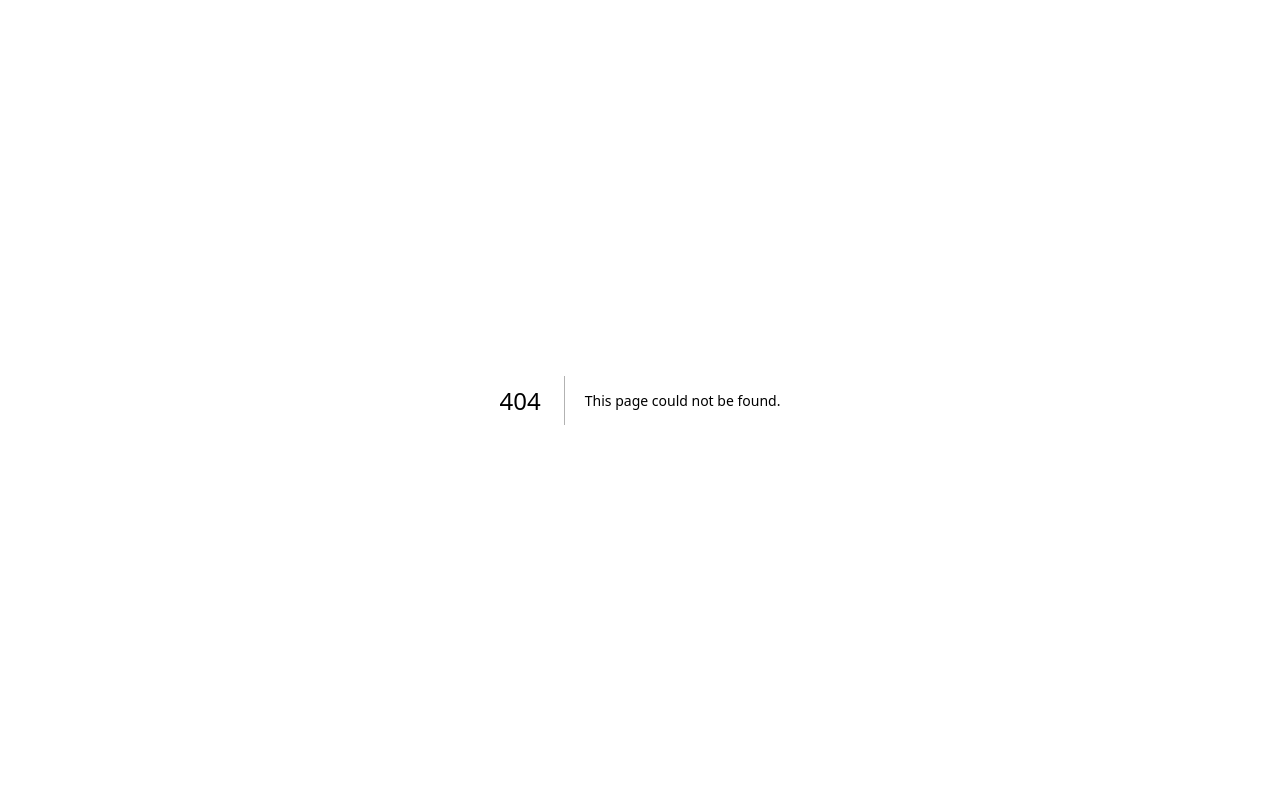
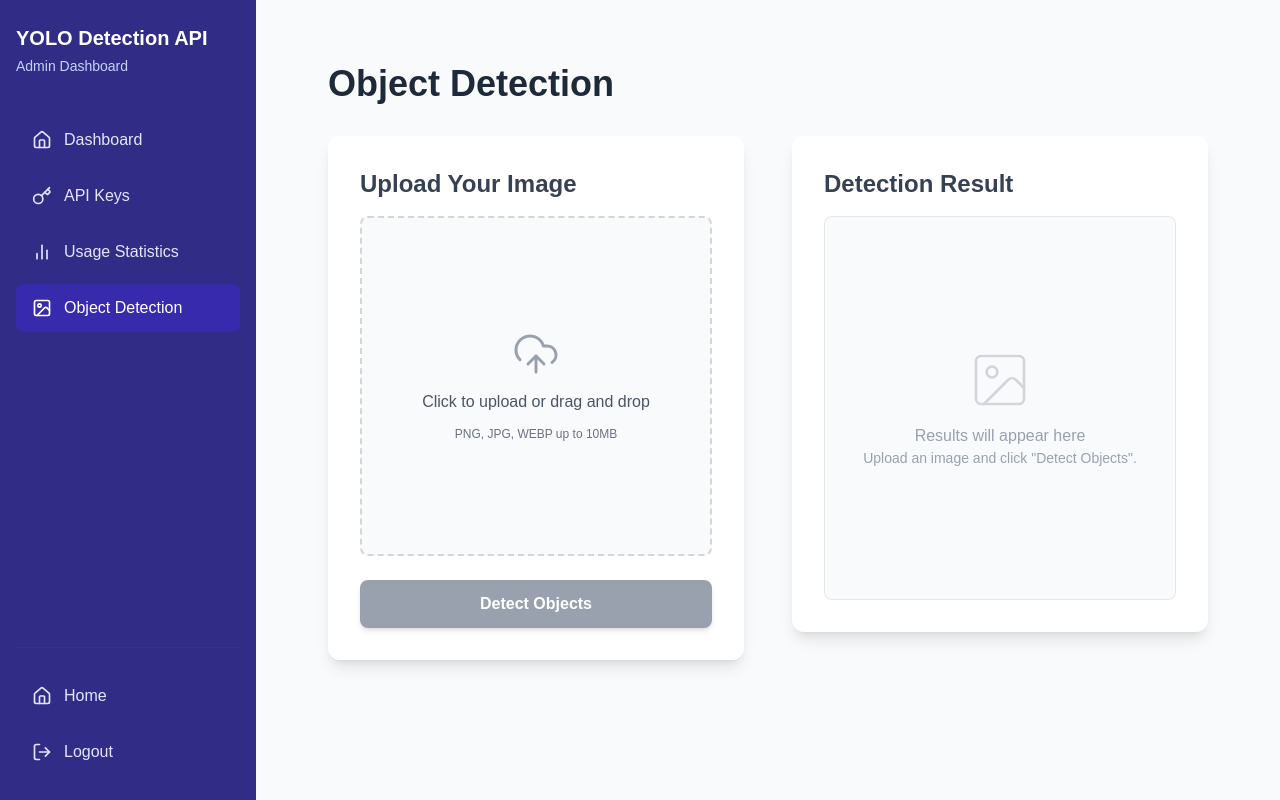
Before and after one commit to viniciusbregoli/remote-inference-webapp, a Next.js app: page /dashboard/detect in a window 1280 px wide. Before the commit this address had no page. Built offline with nearby package versions, Linux system fonts and the light colour scheme; sample sign-in values are in the browser's storage.

Commit message:
Enhance Dashboard layout with improved loading states and authentication checks. Update navigation links for better routing consistency.

```diff
--- /dev/null
+++ b/app/dashboard/detect/page.tsx
@@ -0,0 +1,100 @@
+"use client";
+
+import { FormEvent, useEffect } from "react";
+import { useRouter } from "next/navigation";
+import Link from "next/link";
+import ImageUpload from "../../../components/image-detection/ImageUpload"; // Adjusted path
+import ResultsDisplay from "../../../components/image-detection/ResultsDisplay"; // Adjusted path
+import Button from "../../../components/ui/Button"; // Adjusted path
+import ErrorMessage from "../../../components/ui/ErrorMessage"; // Adjusted path
+import { useImageDetection } from "../../../hooks/useImageDetection"; // Adjusted path
+import { isLoggedIn } from "../../../services/auth"; // Adjusted path
+
+export default function DetectionPage() {
+  const router = useRouter();
+  const {
+    preview,
+    resultImage,
+    isLoading,
+    error,
+    authError,
+    handleImageChange,
+    handleDetection,
+  } = useImageDetection();
+
+  // Check authentication on component mount
+  useEffect(() => {
+    if (!isLoggedIn()) {
+      router.push("/login");
+    }
+  }, [router]);
+
+  const handleSubmit = (e: FormEvent) => {
+    e.preventDefault();
+    handleDetection();
+  };
+
+  // If not logged in, show a simplified view
+  if (typeof window !== "undefined" && !isLoggedIn()) {
+    return <div>Redirecting to login...</div>;
+  }
+
+  // Remove the gradient background and adjust padding/margins for dashboard integration
+  return (
+    <main className="py-6 px-4 sm:px-6 lg:px-8">
+      <div className="max-w-6xl mx-auto">
+        {/* Removed header as it's likely part of the shared layout */}
+        {/* <header className="flex justify-between items-center mb-12"> ... </header> */}
+
+        <h1 className="text-3xl md:text-4xl font-bold text-gray-800 mb-8">
+          Object Detection
+        </h1>
+
+        <div className="grid grid-cols-1 lg:grid-cols-2 gap-8 lg:gap-12 items-start">
+          {/* Left Column: Upload Form */}
+          <div className="bg-white rounded-xl shadow-lg p-6 sm:p-8 space-y-6">
+            <h2 className="text-2xl font-semibold text-gray-700 mb-4">
+              Upload Your Image
+            </h2>
+            <form onSubmit={handleSubmit} className="space-y-6">
+              <ImageUpload
+                preview={preview}
+                isLoading={isLoading}
+                onImageChange={handleImageChange}
+              />
+
+              <Button
+                type="submit"
+                disabled={!preview || isLoading}
+                isLoading={isLoading}
+                fullWidth={true}
+              >
+                Detect Objects
+              </Button>
+            </form>
+
+            {error && <ErrorMessage message={error} />}
+
+            {/* Auth error handling might be redundant if layout handles it */}
+            {authError && (
+              <div className="mt-4 text-center">
+                <p className="text-gray-600 mb-3">
+                  You need to be logged in to use this feature.
+                </p>
+                <Link
+                  href="/login"
+                  className="text-indigo-600 font-medium hover:text-indigo-500"
+                >
+                  Sign in now
+                </Link>
+              </div>
+            )}
+          </div>
+
+          {/* Right Column: Results Display */}
+          <ResultsDisplay resultImage={resultImage} isLoading={isLoading} />
+        </div>
+      </div>
+    </main>
+  );
+}
--- a/app/dashboard/layout.tsx
+++ b/app/dashboard/layout.tsx
@@ -1,6 +1,6 @@
 "use client";
 
-import { useEffect } from "react";
+import { useEffect, useState } from "react";
 import { useRouter } from "next/navigation";
 import Navigation from "../../components/dashboard/Navigation";
 import { isLoggedIn } from "../../services/auth";
@@ -11,21 +11,46 @@ export default function DashboardLayout({
   children: React.ReactNode;
 }) {
   const router = useRouter();
+  const [isMounted, setIsMounted] = useState(false);
 
-  // Check authentication on component mount
   useEffect(() => {
+    setIsMounted(true);
     if (!isLoggedIn()) {
       router.push("/login");
     }
   }, [router]);
 
+  if (!isMounted) {
+    return (
+      <div className="flex h-screen bg-gray-50">
+        <Navigation />
+        <div className="flex-1 overflow-auto">
+          <main className="p-6 sm:p-10">
+            <div>Loading...</div>
+          </main>
+        </div>
+      </div>
+    );
+  }
+
+  if (!isLoggedIn()) {
+    return (
+      <div className="flex h-screen bg-gray-50">
+        <Navigation />
+        <div className="flex-1 overflow-auto">
+          <main className="p-6 sm:p-10">
+            <div>Redirecting to login...</div>
+          </main>
+        </div>
+      </div>
+    );
+  }
+
   return (
     <div className="flex h-screen bg-gray-50">
       <Navigation />
       <div className="flex-1 overflow-auto">
-        <main className="p-6 sm:p-10">
-          {isLoggedIn() ? children : <div>Loading...</div>}
-        </main>
+        <main className="p-6 sm:p-10">{children}</main>
       </div>
     </div>
   );
--- a/components/dashboard/Navigation.tsx
+++ b/components/dashboard/Navigation.tsx
@@ -62,9 +62,9 @@ export default function Navigation() {
           </li>
           <li>
             <Link
-              href="/detect"
+              href="/dashboard/detect"
               className={`flex items-center px-4 py-3 rounded-lg transition-colors ${
-                isActive("/detect")
+                isActive("/dashboard/detect")
                   ? "bg-indigo-800 text-white"
                   : "text-indigo-100 hover:bg-indigo-800"
               }`}
```
